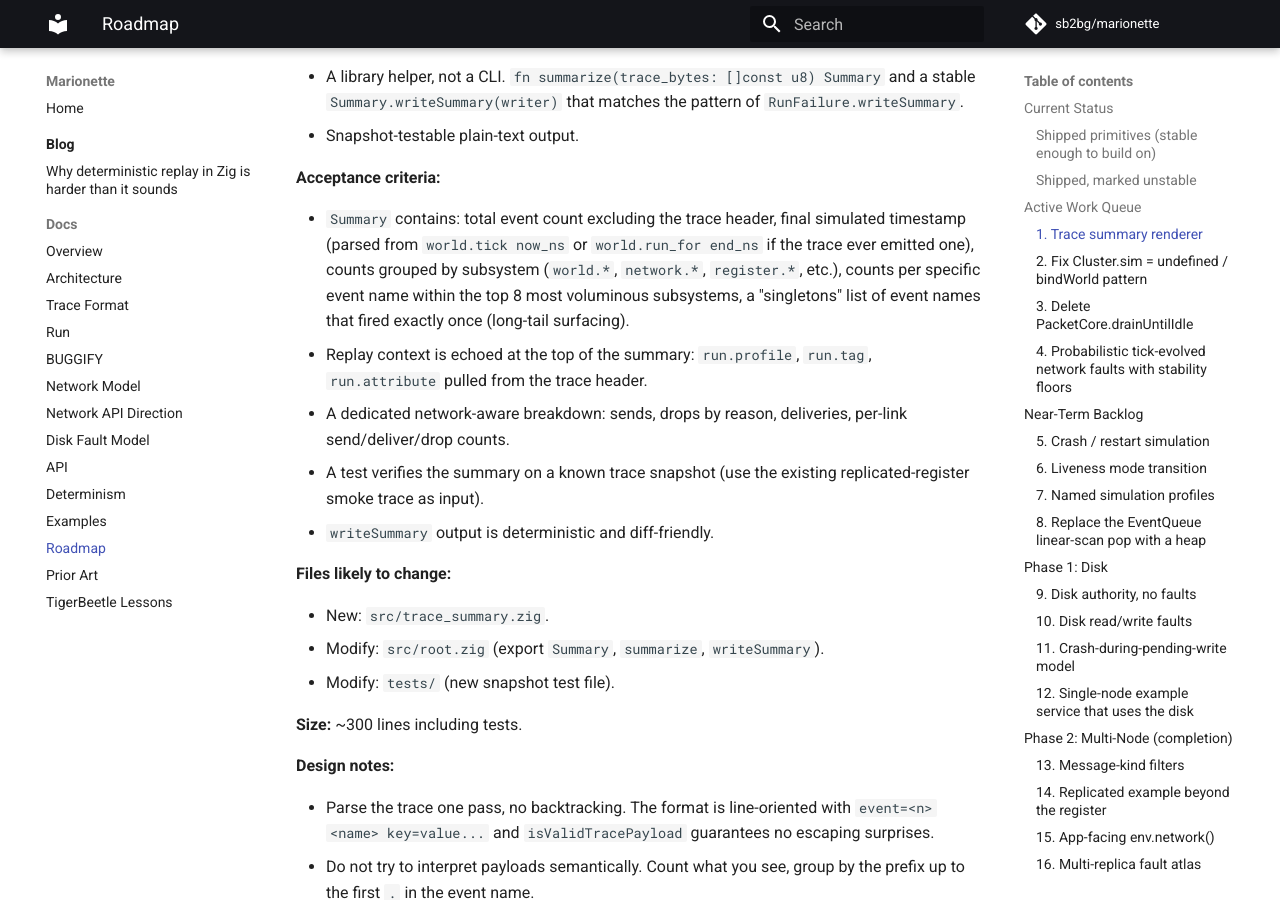
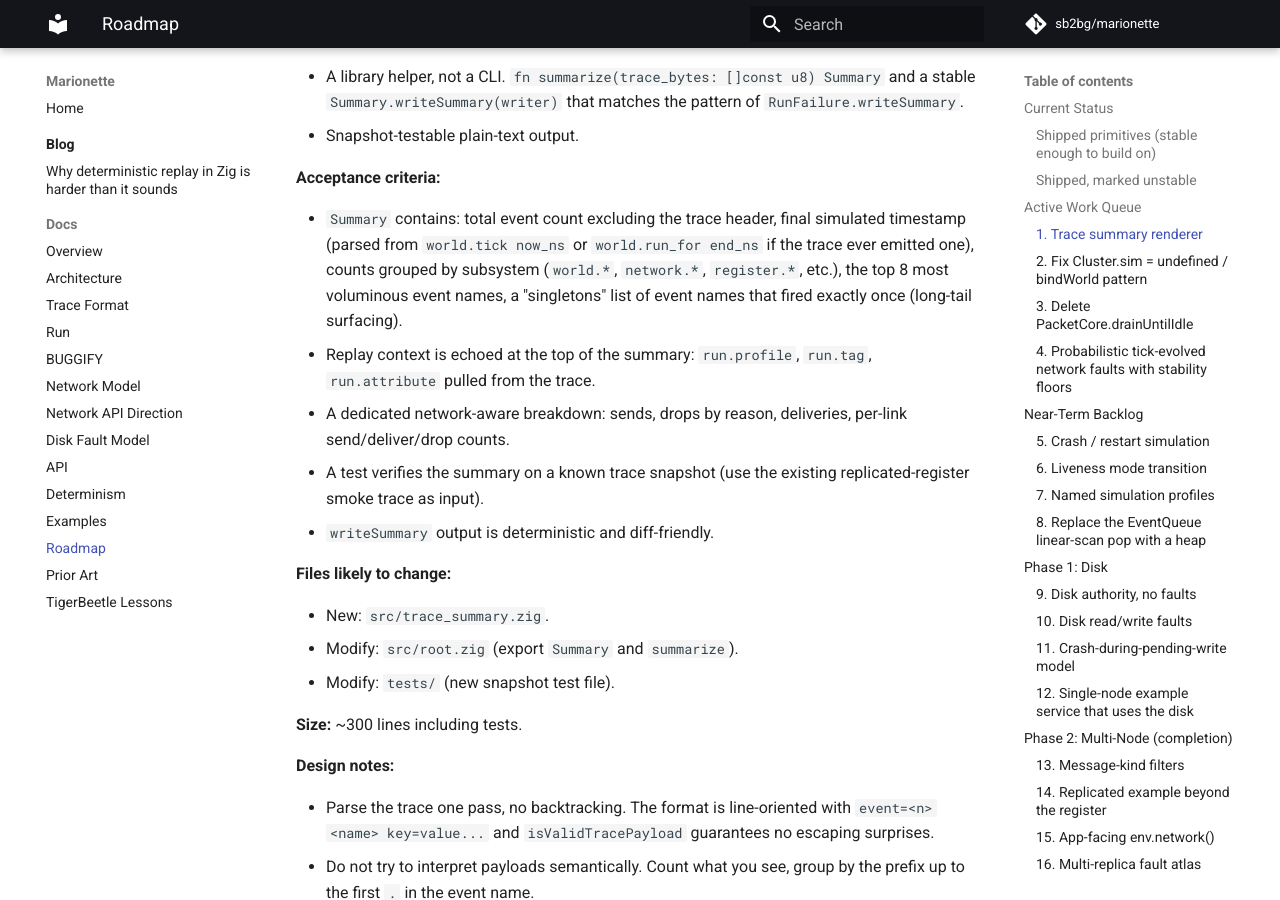
Before and after one commit to sb2bg/marionette, an MkDocs documentation site: the page built from docs/roadmap.md, in a window 1280 px wide and 900 px high, scrolled down 1950 px. Built offline with MkDocs 1.6.1 and Material for MkDocs 9.7.7, drawn with Linux system fonts in a browser that asks for light colours; comment, search, counter and statistics services are not loaded.

```diff
--- a/docs/roadmap.md
+++ b/docs/roadmap.md
@@ -89,11 +89,11 @@ after.
 - `Summary` contains: total event count excluding the trace header, final
   simulated timestamp (parsed from `world.tick now_ns` or `world.run_for end_ns`
   if the trace ever emitted one), counts grouped by subsystem (`world.*`,
-  `network.*`, `register.*`, etc.), counts per specific event name within the
-  top 8 most voluminous subsystems, a "singletons" list of event names that
+  `network.*`, `register.*`, etc.), the top 8 most voluminous event names,
+  a "singletons" list of event names that
   fired exactly once (long-tail surfacing).
 - Replay context is echoed at the top of the summary: `run.profile`,
-  `run.tag`, `run.attribute` pulled from the trace header.
+  `run.tag`, `run.attribute` pulled from the trace.
 - A dedicated network-aware breakdown: sends, drops by reason, deliveries,
   per-link send/deliver/drop counts.
 - A test verifies the summary on a known trace snapshot (use the existing
@@ -103,7 +103,7 @@ after.
 **Files likely to change:**
 
 - New: `src/trace_summary.zig`.
-- Modify: `src/root.zig` (export `Summary`, `summarize`, `writeSummary`).
+- Modify: `src/root.zig` (export `Summary` and `summarize`).
 - Modify: `tests/` (new snapshot test file).
 
 **Size:** ~300 lines including tests.
```
Also changed, not shown: docs/network.md (+1 -1 lines), 3 other files.
